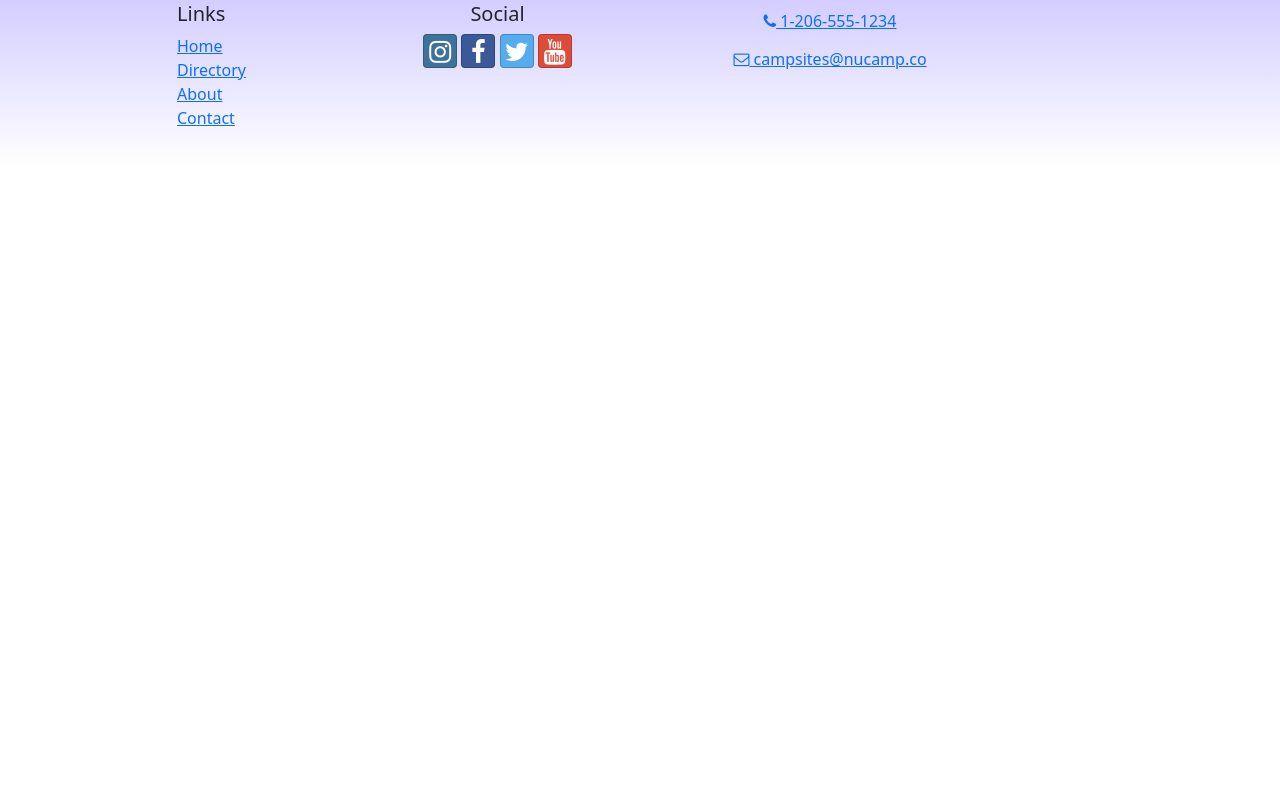
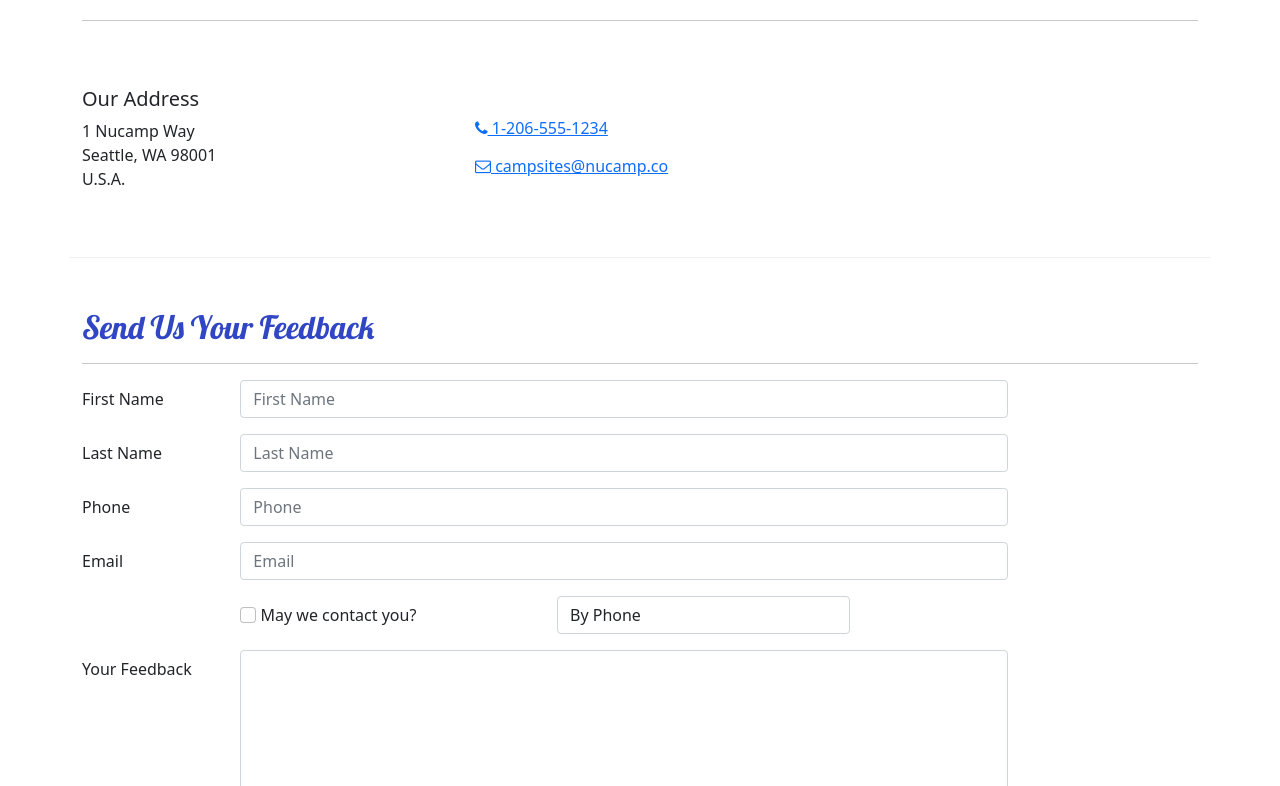
Before and after one commit to EmmieFish/nucampsiteReact, a React (Create React App) app: page /contact in a window 1280 px wide. Shown: the part 234-1020 px from the top of the page. Before the commit the page ends 800 px from the top, so only its background shows below. Built offline with nearby package versions, Linux system fonts and the light colour scheme.

Commit message:
formik and validation

```diff
--- /dev/null
+++ b/src/components/ContactForm.js
@@ -0,0 +1,133 @@
+import { Button, Label, Col, FormGroup } from "reactstrap";
+import { Formik, Field, Form, ErrorMessage } from "formik";
+import { validateContactForm } from "../utils/validateContactForm";
+
+const ContactForm = () => {
+    const handleSubmit = (values, { resetForm }) => {
+        console.log('form values:', values);
+        console.log('in JSON format:', JSON.stringify(values));
+        resetForm();
+    }
+
+    return (
+        <Formik
+            initialValues={{
+                firstName: "",
+                lastName: "",
+                phoneNum: "",
+                email: "",
+                agree: false,
+                contactType: "By Phone",
+                feedback: "",
+            }}
+            onSubmit={handleSubmit}
+            validate={validateContactForm}
+        >
+            <Form>
+                <FormGroup row>
+                    <Label htmlFor="firstName" md="2">
+                        First Name
+                    </Label>
+                    <Col md="10">
+                        <Field
+                            placeholder="First Name"
+                            name="firstName"
+                            className="form-control"
+                        />
+                        <ErrorMessage name="firstName">
+                            {(msg) => <p className="text-danger">{msg}</p>}
+                        </ErrorMessage>
+                    </Col>
+                </FormGroup>
+                <FormGroup row>
+                    <Label htmlFor="lastName" md="2">
+                        Last Name
+                    </Label>
+                    <Col md="10">
+                        <Field
+                            placeholder="Last Name"
+                            name="lastName"
+                            className="form-control"
+                        />
+                        <ErrorMessage name="lastName">
+                            {(msg) => <p className="text-danger">{msg}</p>}
+                        </ErrorMessage>
+                    </Col>
+                </FormGroup>
+                <FormGroup row>
+                    <Label htmlFor="phoneNum" md="2">
+                        Phone
+                    </Label>
+                    <Col md="10">
+                        <Field
+                            placeholder="Phone"
+                            name="phoneNum"
+                            className="form-control"
+                        />
+                        <ErrorMessage name="phoneNum">
+                            {(msg) => <p className="text-danger">{msg}</p>}
+                        </ErrorMessage>
+                    </Col>
+                </FormGroup>
+                <FormGroup row>
+                    <Label htmlFor="email" md="2">
+                        Email
+                    </Label>
+                    <Col md="10">
+                        <Field
+                            type="email"
+                            placeholder="Email"
+                            name="email"
+                            className="form-control"
+                        />
+                        <ErrorMessage name="email">
+                            {(msg) => <p className="text-danger">{msg}</p>}
+                        </ErrorMessage>
+                    </Col>
+                </FormGroup>
+                <FormGroup row>
+                    <Label check md={{ size: 4, offset: 2 }}>
+                        <Field
+                            name="agree"
+                            type="checkbox"
+                            className="form-check-input"
+                        />{" "}
+                        May we contact you?
+                    </Label>
+                    <Col md="4">
+                        <Field
+                            name="contactType"
+                            as="select"
+                            className="form-control"
+                        >
+                            <option>By Phone</option>
+                            <option>By Email</option>
+                        </Field>
+                    </Col>
+                </FormGroup>
+                <FormGroup row>
+                    <Label htmlFor="feedback" md="2">
+                        Your Feedback
+                    </Label>
+                    <Col md="10">
+                        <Field
+                            name="feedback"
+                            as="textarea"
+                            rows="12"
+                            className="form-control"
+                        />
+                    </Col>
+                </FormGroup>
+                <FormGroup row>
+                    <Col md={{ size: 10, offset: 2 }}>
+                        <Button type="submit" color="primary">
+                            Send Feedback
+                        </Button>
+                    </Col>
+                </FormGroup>
+            </Form>
+        </Formik>
+    );
+};
+
+export default ContactForm;
--- a/src/pages/ContactPage.js
+++ b/src/pages/ContactPage.js
@@ -1,5 +1,51 @@
+import { Row, Col, Container } from "reactstrap";
+import SubHeader from "../components/SubHeader";
+import ContactForm from "../components/ContactForm";
+
 const ContactPage = () => {
-    return <div>ContactPage</div>;
+    return (
+        <Container>
+            <SubHeader current='Contact' />
+            <Row className="row-content align-items-center">
+                <Col sm='4'>
+                    <h5>Our Address</h5>
+                    <address>
+                        1 Nucamp Way
+                        <br />
+                        Seattle, WA 98001
+                        <br />
+                        U.S.A.
+                    </address>
+                </Col>
+                <Col>
+                    <a
+                        role='button'
+                        className='btn btn-link'
+                        href='tel:+12065551234'
+                    >
+                        <i className='fa fa-phone' /> 1-206-555-1234
+                    </a>
+                    <br />
+                    <a
+                        role='button'
+                        className='btn btn-link'
+                        href='mailto:fakeemail@fakeemail.co'
+                    >
+                        <i className='fa fa-envelope-o' /> campsites@nucamp.co
+                    </a>
+                </Col>
+            </Row>
+            <Row className="row-content">
+                <Col xs="12">
+                    <h2>Send Us Your Feedback</h2>
+                    <hr />
+                </Col>
+                <Col md="10">
+                    <ContactForm />
+                </Col>
+            </Row>
+        </Container>
+    );
 };
 
 export default ContactPage;
--- /dev/null
+++ b/src/utils/validateContactForm.js
@@ -0,0 +1,38 @@
+export const validateContactForm = (values) => {
+    const errors = {};
+
+    if (!values.firstName) {
+        errors.firstName = "Required";
+    } else if (values.firstName.length < 2) {
+        errors.firstName = "Must be at least 2 characters.";
+    } else if (values.firstName.length > 15) {
+        errors.firstName = "Must be less than 16 characters.";
+    }
+
+    if (!values.lastName) {
+        errors.lastName = "Required";
+    } else if (values.lastName.length < 2) {
+        errors.lastName = "Must be at least 2 characters.";
+    } else if (values.lastName.length > 15) {
+        errors.lastName = "Must be less than 16 characters.";
+    }
+
+    const reg = /^\d+$/;
+    if (!values.phoneNum) {
+        errors.phoneNum = "Required";
+    } else if (!reg.test(values.phoneNum) && !(values.phoneNum.length === 10)) {
+        errors.phoneNum = "The phone number should contain 10 numbers and only numbers.";
+    } else if (!reg.test(values.phoneNum)) {
+        errors.phoneNum = "The phone number should contain only numbers.";
+    } else if (!(values.phoneNum.length === 10)) {
+        errors.phoneNum = "The phone number should contain 10 numbers.";
+    }
+
+    if (!values.email) {
+        errors.email = "Required";
+    } else if (!values.email.includes("@" && ".")) {
+        errors.email = "Invalid Email address";
+    }
+
+    return errors;
+};
```
